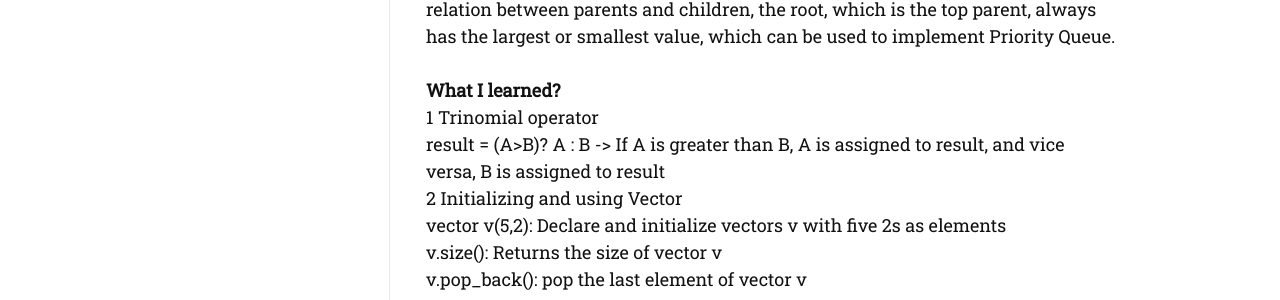
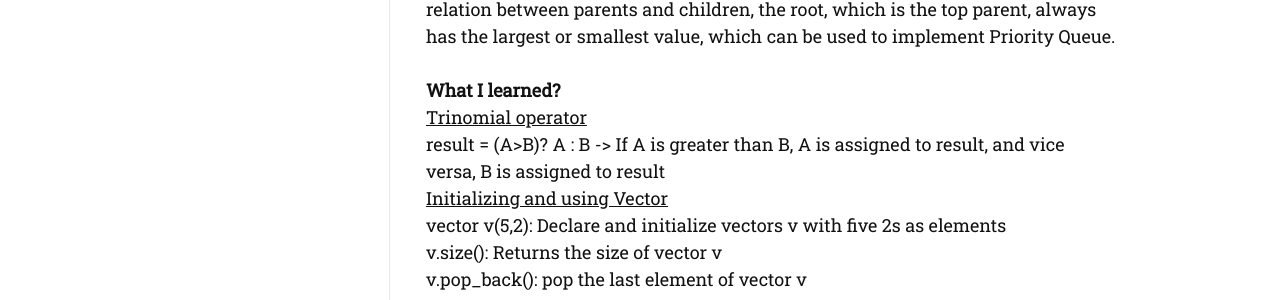
Before and after one commit to dlgur1994/dlgur1994.github.io, a Jekyll site: the page built from _posts/2021-07-11-DataStructure-Heap.md, in a window 1280 px wide. Shown: the part 613-913 px from the top of the page. Built offline with Jekyll 4.4.1, drawn with Linux system fonts in a browser that asks for light colours; nearby versions of some CDN libraries; some web fonts are replaced; comment, search, counter and statistics services are not loaded.

Commit message:
Heap done 21/07/11

```diff
--- a/_posts/2021-07-11-DataStructure-Heap.md
+++ b/_posts/2021-07-11-DataStructure-Heap.md
@@ -11,9 +11,9 @@ comments: true
 **What is Binary Search Tree?**
 "Heap" is a type of complete binary tree and is a data structure that always has a large-scale relation between parent and child nodes. If the parent node is always larger than the child node, then it is called Max Heap, and vice versa, it is called Min Heap. Only the relationship between parent and child nodes is important, and the relationship with sibling nodes is irrelevant. Because of the large-scale relation between parents and children, the root, which is the top parent, always has the largest or smallest value, which can be used to implement Priority Queue.<br/>
 **What I learned?**
-1 Trinomial operator
+<U>Trinomial operator</U>
 result = (A>B)? A : B -> If A is greater than B, A is assigned to result, and vice versa, B is assigned to result
-2 Initializing and using Vector
+<U>Initializing and using Vector</U>
 vector<int> v(5,2): Declare and initialize vectors v with five 2s as elements<br/>
 v.size(): Returns the size of vector v<br/>
 v.pop_back(): pop the last element of vector v
```
